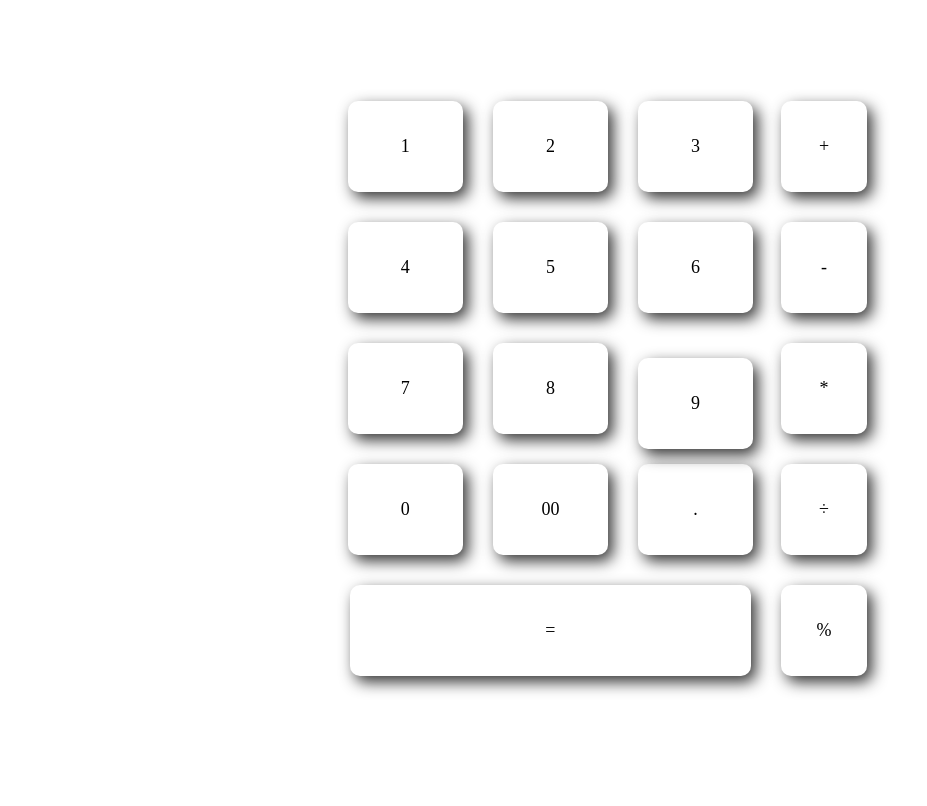
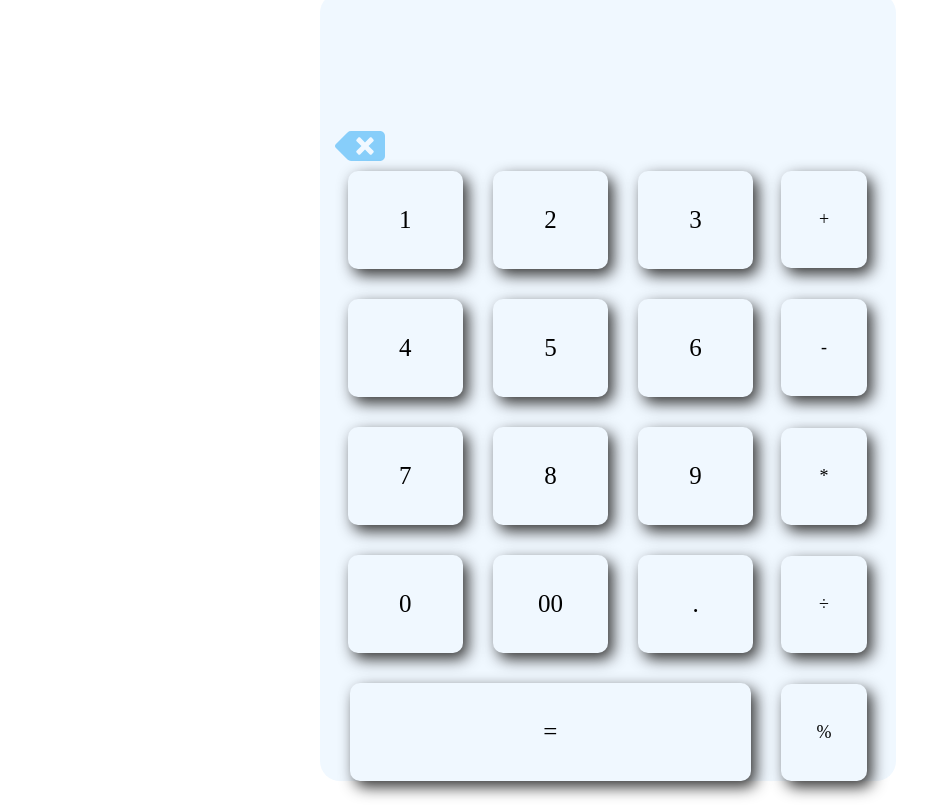
Before and after one commit to harilalav/js-calculator, a plain HTML site: page index.html in a window 1280 px wide. Shown: the part 101-907 px from the top of the page, without its empty margins (32-959 px from the left). Before the commit the page ends 802 px from the top, so only its background shows below. Drawn offline with Linux system fonts and the light colour scheme.

Commit message:
updated ui

```diff
--- a/css/style.css
+++ b/css/style.css
@@ -112,12 +112,25 @@ a:hover, [type="submit"]:hover {
 }
 #spotlight section.wrapper div.mobile div.screen {
     width: 50%;
+    background: aliceblue;
+    border-radius: 20px;
+    padding-top: 25px;
 }
 #spotlight section.wrapper div.mobile div.screen div.output {
 }
 #spotlight section.wrapper div.mobile div.screen div.output #result {
     padding: 25px 0px;
     font-size: 50px;
+}
+#spotlight section.wrapper div.mobile div.screen div.output a.clear{
+    display: inline-block;
+    width: 50px;
+    margin-left: 15px;
+}
+#spotlight section.wrapper div.mobile div.screen div.output a.clear svg{
+    display: block;
+    width: 100%;
+    color: lightskyblue;
 }
 #spotlight section.wrapper div.mobile div.screen div.values {
     display: flex;
@@ -146,16 +159,17 @@ a:hover, [type="submit"]:hover {
 #spotlight section.wrapper div.mobile div.screen div.values ul.integers li:nth-child(3n) {
     margin-right: 0px;
 }
-#spotlight section.wrapper div.mobile div.screen div.values ul.integers li:nth-child(9n) {
+#spotlight section.wrapper div.mobile div.screen div.values ul.integers li:nth-child(10+n) {
     margin-bottom: 0px;
 }
 #spotlight section.wrapper div.mobile div.screen div.values ul.integers li a {
     padding: 35px;
+    font-size: 25px;
 }
 #spotlight section.wrapper div.mobile div.screen div.values ul.operators {
     display: flex;
     align-items: center;
-    justify-content: center;
+    justify-content: space-between;
     flex-direction: column;
     width: 15%;
 }
@@ -173,5 +187,5 @@ a:hover, [type="submit"]:hover {
     margin-bottom: 0px;
 }
 #spotlight section.wrapper div.mobile div.screen div.values ul.operators li a {
-    padding: 35px;
+    padding: 38px;
 }
--- a/index.html
+++ b/index.html
@@ -8,7 +8,7 @@
         <meta name="description" content="" />
         <meta name="keywords" content="" />
         <link rel="stylesheet" href="css/style.css" />
-        <script src="js/script.js" type="text/javascript"></script>
+
         <title>JS Calculator</title>
     </head>
     <body>
@@ -26,11 +26,14 @@
                     <div class="screen">
                         <div class="output">
                             <input type="text" readonly name="result" id="result" />
+                            <a href="#" class="clear">
+                                <svg aria-hidden="true" focusable="false" data-prefix="fas" data-icon="backspace" class="svg-inline--fa fa-backspace fa-w-20" role="img" xmlns="http://www.w3.org/2000/svg" viewBox="0 0 640 512"><path fill="currentColor" d="M576 64H205.26A63.97 63.97 0 0 0 160 82.75L9.37 233.37c-12.5 12.5-12.5 32.76 0 45.25L160 429.25c12 12 28.28 18.75 45.25 18.75H576c35.35 0 64-28.65 64-64V128c0-35.35-28.65-64-64-64zm-84.69 254.06c6.25 6.25 6.25 16.38 0 22.63l-22.62 22.62c-6.25 6.25-16.38 6.25-22.63 0L384 301.25l-62.06 62.06c-6.25 6.25-16.38 6.25-22.63 0l-22.62-22.62c-6.25-6.25-6.25-16.38 0-22.63L338.75 256l-62.06-62.06c-6.25-6.25-6.25-16.38 0-22.63l22.62-22.62c6.25-6.25 16.38-6.25 22.63 0L384 210.75l62.06-62.06c6.25-6.25 16.38-6.25 22.63 0l22.62 22.62c6.25 6.25 6.25 16.38 0 22.63L429.25 256l62.06 62.06z"></path></svg>
+                            </a>
                         </div>
                         <div class="values">
                             <ul class="integers">
                                 <li>
-                                    <a href="#" value="1">1</a>
+                                    <a id="test" href="#" value="1">1</a>
                                 </li>
                                 <li>
                                     <a href="#" value="2">2</a>
@@ -92,5 +95,7 @@
             </section> <!-- ( #spotlight ) -->
         </section> <!-- ( #spotlight > section.wrapper ) -->
 
+        <script src="js/script.js" type="text/javascript"></script>
+
     </body>
 </html>
--- a/js/script.js
+++ b/js/script.js
@@ -1,3 +1,8 @@
-$(document).ready(function() {
 
-});
+const LINKS = document.querySelectorAll("a");
+for (var i = 0 ; i < LINKS.length; i++) {
+    console.log(i);
+    LINKS[i].addEventListener('click',function(event){
+        event.preventDefault();
+    });
+ }
```
